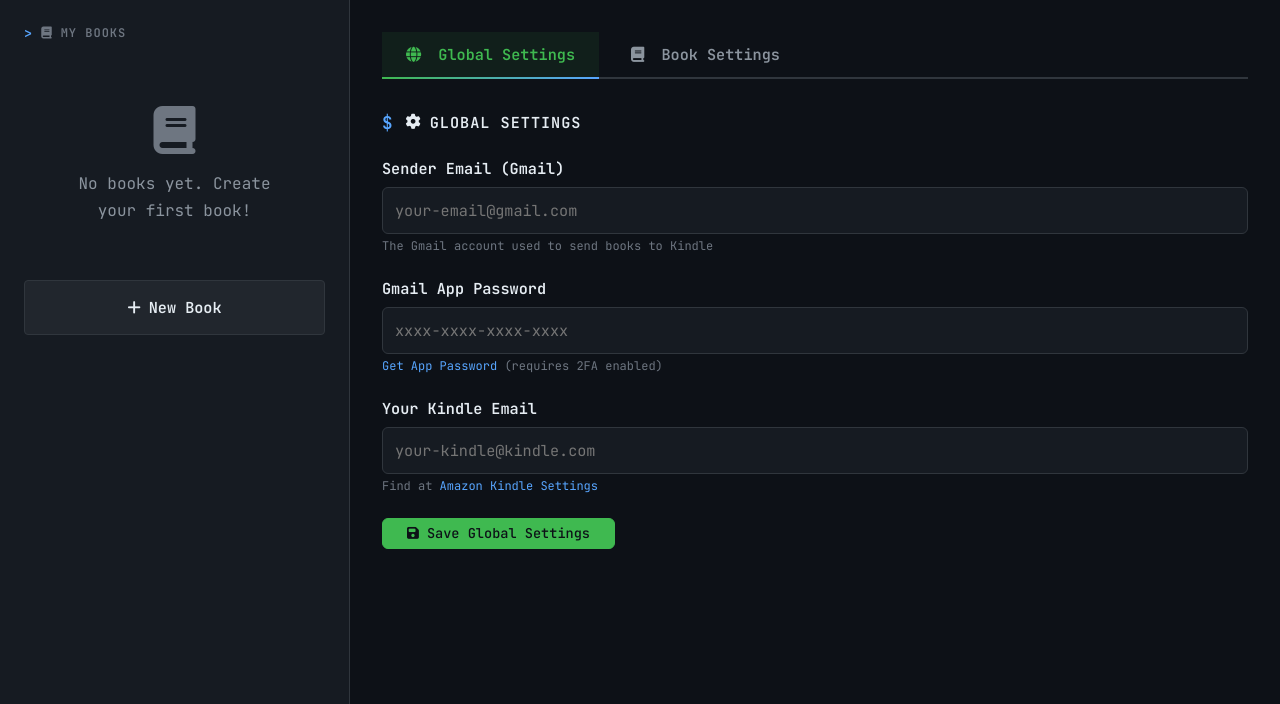
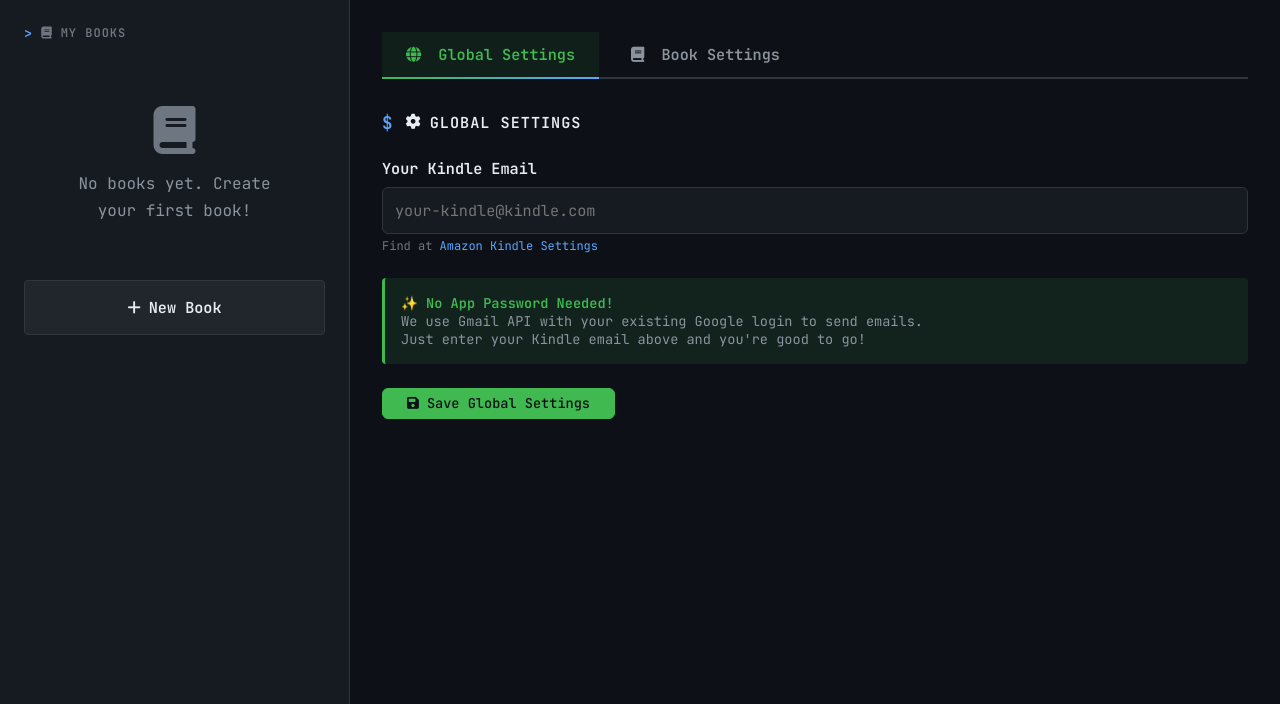
Before and after one commit to sciencestoked/JugaadPress, a Flask app: template templates/dashboard.html in a window 1280 px wide. Shown: the part 96-800 px from the top of the page. Run offline with Flask 3, Linux system fonts and the light colour scheme; the template is opened without the code that fills it, so the values that code supplies are empty; some libraries are stand-ins or nearby versions.

Commit message:
feat: Replace SMTP with Gmail API - no app password needed! 🎉
**Problem**: Users had to create Google App Passwords (complicated, requires 2FA)
**Solution**: Use existing Google OAuth to send emails via Gmail API!

### Changes Made

**Backend (app.py):**
- Added gmail.send scope to OAuth permissions
- Implemented /api/books/<book_name>/send-to-kindle endpoint
- Uses Gmail API to send EPUB directly from user's Google account
- No SMTP, no app passwords, no extra configuration!

**Frontend (dashboard.html):**
- Removed sender email field (auto-detected from Google login)
- Removed Gmail app password field (not needed!)
- Simplified to only require Kindle email
- Added helpful info box explaining the magic

### User Experience

**Before:**
1. Enable 2FA on Google account
2. Generate app password
3. Copy/paste complicated password
4. Hope it works

**After:**
1. Enter Kindle email
2. That's it! ✨

### Benefits

✅ No App Passwords - One less thing to configure
✅ More Secure - OAuth is better than app passwords
✅ Simpler UX - Just Kindle email needed
✅ Same Google Account - Uses existing login
✅ Better Error Handling - Gmail API provides clear errors

🤖 Generated with [Claude Code](https://claude.com/claude-code)

Co-Authored-By: Claude <noreply@anthropic.com>

```diff
--- a/app.py
+++ b/app.py
@@ -48,7 +48,8 @@ SCOPES = [
     'openid',
     'https://www.googleapis.com/auth/userinfo.email',
     'https://www.googleapis.com/auth/userinfo.profile',
-    'https://www.googleapis.com/auth/drive.file'
+    'https://www.googleapis.com/auth/drive.file',
+    'https://www.googleapis.com/auth/gmail.send'  # For sending emails via Gmail API
 ]
 
 CLIENT_SECRETS_FILE = "client_secret.json"
@@ -1163,6 +1164,88 @@ def generate_pdf(dm, book_name, book_title, pages, cover_base64=None):
         raise Exception("PDF generation requires reportlab library. Please install it: pip install reportlab")
 
 
+@app.route('/api/books/<book_name>/send-to-kindle', methods=['POST'])
+@login_required
+def api_send_to_kindle(book_name):
+    """Send book to Kindle using Gmail API (no app password needed!)"""
+    try:
+        import base64
+        from email.mime.multipart import MIMEMultipart
+        from email.mime.text import MIMEText
+        from email.mime.application import MIMEApplication
+
+        # Get Drive Manager
+        dm = get_drive_manager()
+        if not dm:
+            return jsonify({'error': 'Not authenticated'}), 401
+
+        # Get global settings for Kindle email
+        global_settings = dm.load_global_settings()
+        kindle_email = global_settings.get('kindle_email')
+
+        if not kindle_email:
+            return jsonify({'error': 'Kindle email not configured. Please set it in Global Settings.'}), 400
+
+        # Get book settings
+        book_settings = dm.load_book_settings(book_name)
+        book_title = book_settings.get('title', book_name)
+        cover_base64 = book_settings.get('cover')
+
+        # Get pages
+        pages = dm.list_pages(book_name)
+
+        # Generate EPUB
+        logger.info(f"Generating EPUB for {book_name}")
+        epub_content = generate_epub(dm, book_name, book_title, pages, cover_base64)
+
+        # Create email message using Gmail API
+        credentials = Credentials(
+            token=session['credentials']['token'],
+            refresh_token=session['credentials']['refresh_token'],
+            token_uri=session['credentials']['token_uri'],
+            client_id=session['credentials']['client_id'],
+            client_secret=session['credentials']['client_secret'],
+            scopes=session['credentials']['scopes']
+        )
+
+        gmail_service = build('gmail', 'v1', credentials=credentials)
+
+        # Create email
+        message = MIMEMultipart()
+        message['To'] = kindle_email
+        message['Subject'] = book_title
+
+        # Email body
+        body = f"Your book '{book_title}' from JugaadPress"
+        message.attach(MIMEText(body, 'plain'))
+
+        # Attach EPUB
+        epub_attachment = MIMEApplication(epub_content, _subtype='epub+zip')
+        epub_attachment.add_header('Content-Disposition', 'attachment', filename=f'{book_name}.epub')
+        message.attach(epub_attachment)
+
+        # Encode message
+        raw_message = base64.urlsafe_b64encode(message.as_bytes()).decode('utf-8')
+
+        # Send via Gmail API
+        gmail_service.users().messages().send(
+            userId='me',
+            body={'raw': raw_message}
+        ).execute()
+
+        logger.info(f"Successfully sent {book_name} to {kindle_email}")
+        return jsonify({'success': True, 'message': f'Book sent to {kindle_email}'}), 200
+
+    except HttpError as e:
+        logger.error(f"Gmail API error: {e}")
+        if e.resp.status == 403:
+            return jsonify({'error': 'Gmail API not enabled. Please re-authenticate to grant Gmail permissions.'}), 403
+        return jsonify({'error': f'Failed to send email: {str(e)}'}), 500
+    except Exception as e:
+        logger.error(f"Error sending to Kindle: {e}")
+        return jsonify({'error': f'Failed to send to Kindle: {str(e)}'}), 500
+
+
 if __name__ == '__main__':
     # For development
     os.environ['OAUTHLIB_INSECURE_TRANSPORT'] = '1'  # Allow HTTP for localhost
--- a/templates/dashboard.html
+++ b/templates/dashboard.html
@@ -75,22 +75,6 @@
 
                 <form onsubmit="saveGlobalSettings(event)">
                     <div class="form-group">
-                        <label>Sender Email (Gmail)</label>
-                        <input type="email" id="senderEmail" placeholder="your-email@gmail.com" required>
-                        <small>The Gmail account used to send books to Kindle</small>
-                    </div>
-
-                    <div class="form-group">
-                        <label>Gmail App Password</label>
-                        <input type="password" id="senderPassword" placeholder="xxxx-xxxx-xxxx-xxxx" required>
-                        <small>
-                            <a href="https://support.google.com/accounts/answer/185833" target="_blank">
-                                Get App Password
-                            </a> (requires 2FA enabled)
-                        </small>
-                    </div>
-
-                    <div class="form-group">
                         <label>Your Kindle Email</label>
                         <input type="email" id="kindleEmail" placeholder="your-kindle@kindle.com" required>
                         <small>
@@ -99,6 +83,14 @@
                                 Amazon Kindle Settings
                             </a>
                         </small>
+                    </div>
+
+                    <div style="background: rgba(63, 185, 80, 0.1); border-left: 3px solid var(--accent-primary); padding: var(--space-md); border-radius: var(--border-radius-sm); margin-bottom: var(--space-lg);">
+                        <p style="color: var(--text-secondary); font-size: var(--font-size-sm); margin: 0;">
+                            <strong style="color: var(--accent-primary);">✨ No App Password Needed!</strong><br>
+                            We use Gmail API with your existing Google login to send emails.<br>
+                            Just enter your Kindle email above and you're good to go!
+                        </p>
                     </div>
 
                     <button type="submit" class="btn btn-primary">
@@ -294,8 +286,6 @@
         async function loadGlobalSettings() {
             try {
                 globalSettings = await apiCall('/api/settings/global');
-                document.getElementById('senderEmail').value = globalSettings.sender_email || '';
-                document.getElementById('senderPassword').value = globalSettings.sender_password || '';
                 document.getElementById('kindleEmail').value = globalSettings.kindle_email || '';
             } catch (error) {
                 console.error('Failed to load global settings:', error);
@@ -395,8 +385,6 @@
             event.preventDefault();
 
             const settings = {
-                sender_email: document.getElementById('senderEmail').value,
-                sender_password: document.getElementById('senderPassword').value,
                 kindle_email: document.getElementById('kindleEmail').value
             };
 
@@ -408,7 +396,7 @@
                     body: JSON.stringify(settings)
                 });
                 hideLoading();
-                showToast('✓ Global settings saved to Drive!', 'success');
+                showToast('✓ Kindle email saved! Ready to send books.', 'success');
             } catch (error) {
                 hideLoading();
                 console.error('Failed to save settings:', error);
```
